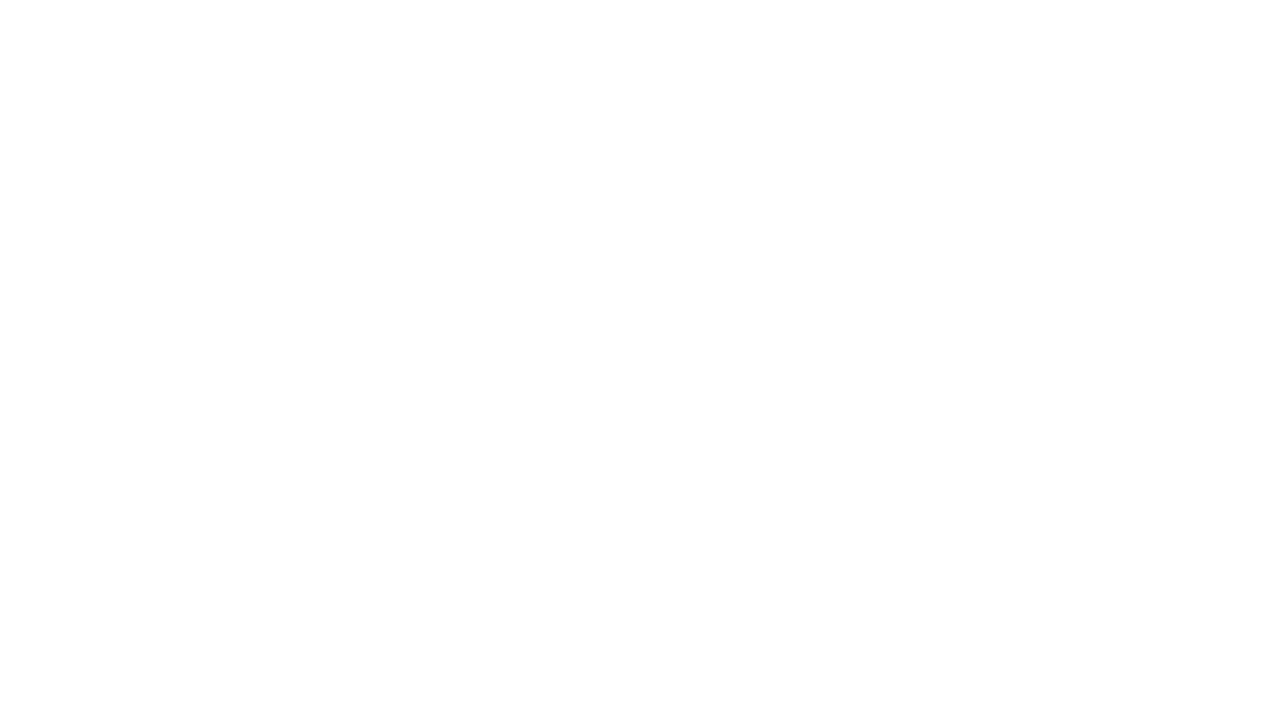
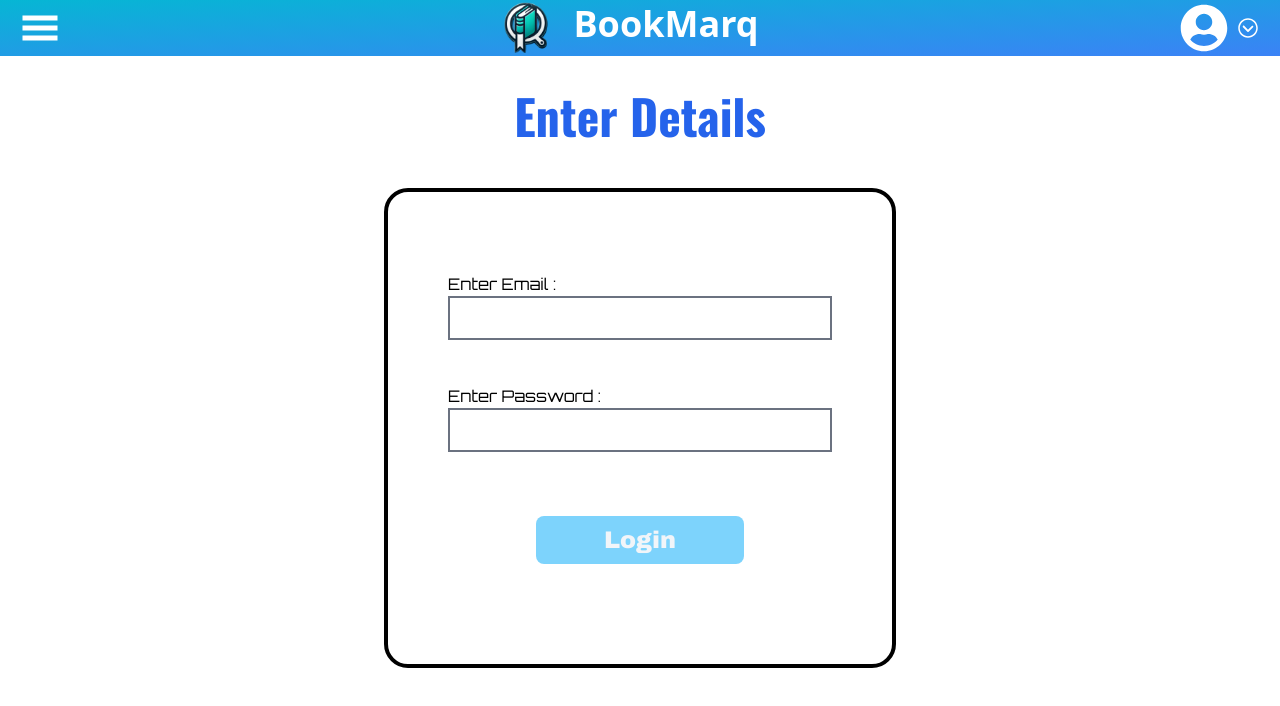
Before and after one commit to Rahan-M/Bookmarking_Website, a React (Vite) app in the folder frontend/: page /login in a window 1280 px wide. Before the commit this address had no page. Shown: the top 706 px of the page. Built offline with nearby package versions, Linux system fonts and the light colour scheme.

Commit message:
Created login page and the drop down menu at navbar

```diff
--- a/frontend/src/App.tsx
+++ b/frontend/src/App.tsx
@@ -4,12 +4,14 @@ import CreateFolder from './pages/CreateFolder'
 import RenameFolder from './pages/RenameFolder'
 import ViewFolder from './pages/ViewFolder'
 import RegisterUser from './pages/RegisterUser'
+import LoginUser from './pages/LoginUser'
 const App = () => {
   return (
     <>
       <Routes>
         <Route path="/" element={<Home />} />
         <Route path="/register" element={<RegisterUser />} />
+        <Route path="/login" element={<LoginUser />} />
         <Route path="/folders/create" element={<CreateFolder/>} />
         <Route path="/folders/rename/:name" element={<RenameFolder/>} />
         <Route path="/folders/:name" element={<ViewFolder/>} />
--- a/frontend/src/components/BookMarqCard.tsx
+++ b/frontend/src/components/BookMarqCard.tsx
@@ -150,7 +150,7 @@ const BookMarqCard: React.FC<Props> = ({bookMarq, onDelete, onUpdate}) => {
 
   return (
     <>
-      <div className='border border-black flex flex-col justify-between items-center text-2xl h-[20vh] w-[17vw] p-6 m-10 rounded-md color bg-[#c2f1fc]'>
+      <div className='border border-black flex flex-col justify-between items-center text-2xl h-[15vh] w-[17vw] p-6 m-10 rounded-md color bg-[#c2f1fc]'>
         <div className="icons flex justify-between w-[100%]">
           <MdDelete onClick={()=>{
             setShowPopup(true);
--- a/frontend/src/components/navbar.tsx
+++ b/frontend/src/components/navbar.tsx
@@ -1,8 +1,60 @@
+import { useEffect, useRef, useState } from "react";
 import logo from "../assets/logo.png";
 import { FaUserCircle } from "react-icons/fa";
 import { GiHamburgerMenu } from "react-icons/gi";
 import { Link } from 'react-router-dom';
+import { IoIosArrowDropdown } from "react-icons/io";
+
 const Navbar = () => {
+  const [showDropDown, setShowDropDown]=useState(false);
+  const dropdownRef = useRef<HTMLDivElement | null>(null);
+  const profileRef = useRef<HTMLDivElement | null>(null);
+
+  useEffect(()=>{
+    /*
+      We define event listeners and event handlers inside useEffect
+      Even though the useEffect function itself runs only once,
+      the event listener you set up inside it persists until you
+      explicitly remove it (or the component unmounts and the cleanup
+      function runs)
+    */
+
+    const handleOutsideClick=(event: MouseEvent)=>{
+      if(event.target instanceof Node &&
+        dropdownRef.current &&
+        !dropdownRef.current.contains(event.target) &&
+        profileRef.current &&
+        !profileRef.current.contains(event.target)
+      )
+        setShowDropDown(false);
+    }
+
+    document.addEventListener("mousedown",handleOutsideClick);
+    // click = mousedown + mouseup
+
+    return ()=>{ // Return function runs when component unmounts or when effect is rerun
+      document.removeEventListener("mousedown", handleOutsideClick);
+    }
+  },[])
+  const AccountDropDown=()=>{
+    if(!showDropDown) return null;
+    return (
+      <div ref={dropdownRef} className="bg-slate-300 w-[15rem] fixed right-7 z-10 top-9 text-center border border-solid border-black rounded-md">
+        <div className="menu">
+          <div className="border-b border-dashed border-black">
+            <Link to="/register">
+              <h1 className="h-[2rem] mt-2 ">Register</h1>
+            </Link>
+          </div>
+          <div>
+            <Link to="/login">
+              <h1 className="h-[2rem] mt-2">Login</h1>
+            </Link>
+          </div>
+        </div>
+      </div>
+    )
+  }
   return (
     <>
     <div className="bg-gradient-to-br from-cyan-500 to-blue-500 flex justify-between h-14 items-center">
@@ -13,10 +65,12 @@ const Navbar = () => {
           <h1 className="font-bold text-3xl pb-2 text-white md:text-4xl">BookMarq</h1>
         </div>
       </Link>
-      <Link to="/register">
-        <FaUserCircle className="pr-3 text-5xl md:pr-5 md:text-6xl" color="white" />
-      </Link>
+      <div ref={profileRef} className="flex items-center pr-3  md:pr-5 cursor-pointer" onClick={()=>{setShowDropDown(true)}} >
+        <FaUserCircle className="text-5xl md:text-5xl" color="white"/>
+        <IoIosArrowDropdown className="text-2xl ml-2" color="white"/>
+      </div>
     </div>
+    {AccountDropDown()}
     </>
   );
 };
--- /dev/null
+++ b/frontend/src/pages/LoginUser.tsx
@@ -0,0 +1,38 @@
+import Navbar from "../components/navbar";
+const LoginUser=()=>{
+    return(
+        <>
+            <Navbar/>
+            <div className="flex flex-col items-center justify-center mt-5">
+                <h1 className="text-5xl font-bold mt-4 text-blue-600 font-oswald">
+                    Enter Details
+                </h1>
+                <div className="flex flex-col items-center justify-center h-[50vh] md:h-[60vh] w-[80vw] md:w-[40vw] border-4 rounded-3xl border-black mt-24 md:mt-12">
+                    <div className="nameInp flex my-5 md:my-3 flex-col items-start">
+                        <label htmlFor="" className="name font-orbitron">
+                        Enter Email :
+                        </label>
+                        <input
+                        type="text"
+                        className="border-2 border-gray-500 px-4 py-2 w-[70vw] md:w-96 mb-5"
+                        />
+                    </div>
+                    <div className="nameInp flex my-5 md:my-3 flex-col items-start">
+                        <label htmlFor="" className="name font-orbitron">
+                        Enter Password :
+                        </label>
+                        <input
+                        type="text"
+                        className="border-2 border-gray-500 px-4 py-2 w-[70vw] md:w-96 mb-5"
+                        />
+                    </div>
+                    <button className="p-2 bg-sky-300 m-8 rounded-lg w-52 font-archivo text-slate-100 text-2xl" >
+                        Login
+                    </button>
+                </div>
+            </div>
+        </>
+    )
+}
+
+export default LoginUser;
```
